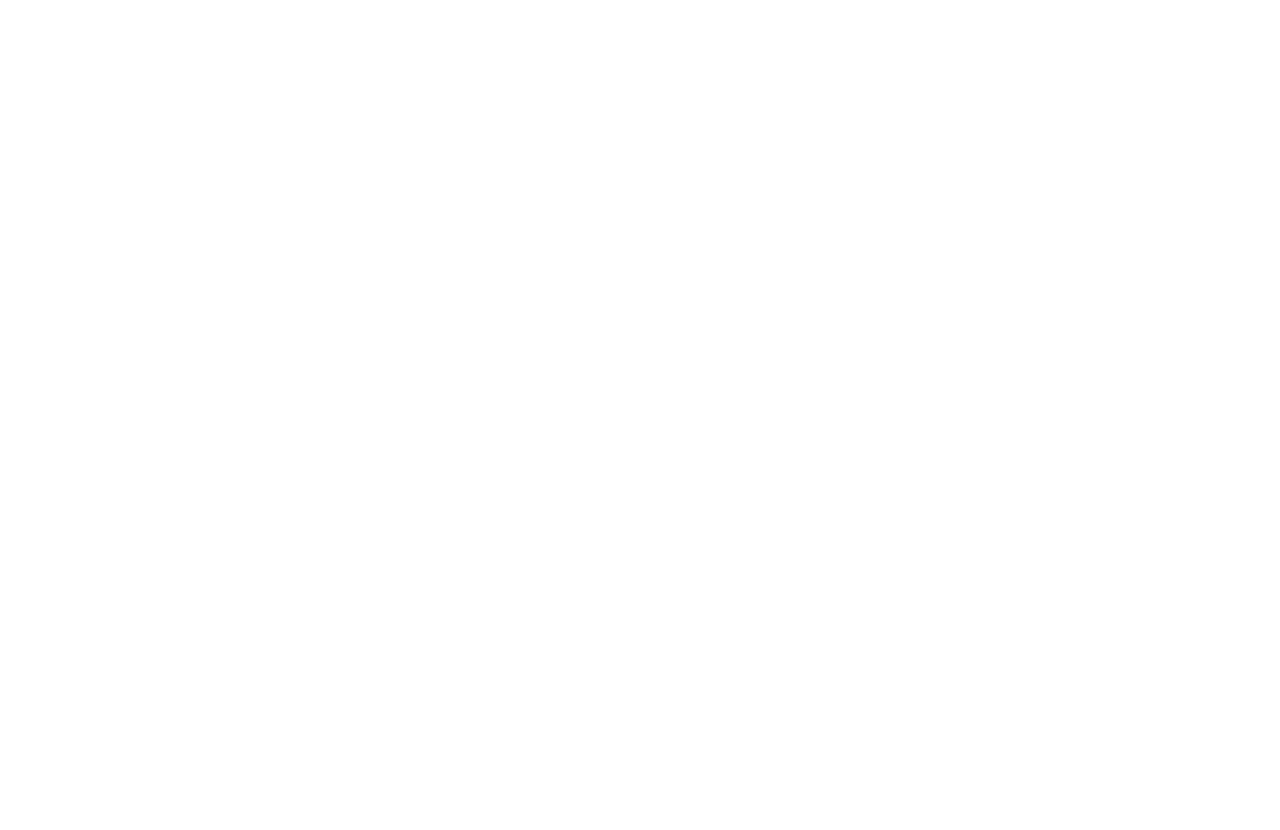
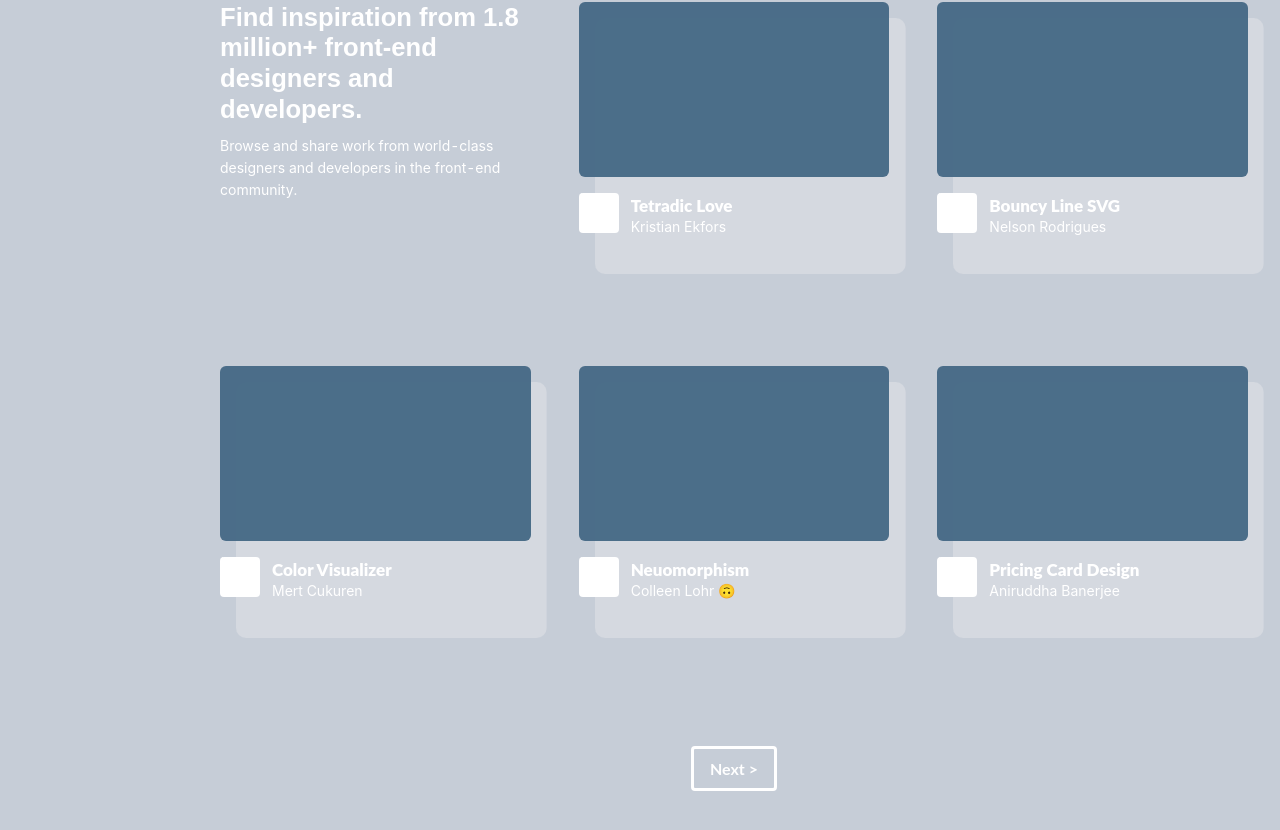
Before and after one commit to hongyue-qiu/codepen-homepage-practice, a React (Create React App) app: page / in a window 1280 px wide. Shown: the part 1074-1904 px from the top of the page. Before the commit the page ends 1004 px from the top, so only its background shows below. Built offline with nearby package versions, Linux system fonts and the light colour scheme.

Commit message:
add HomepageAnonCommunity

```diff
--- /dev/null
+++ b/src/component/PaginationContentItem/PaginationContentItem.js
@@ -0,0 +1,25 @@
+import React from 'react'
+import './paginationContentItem.scss'
+import {EyeFilled,HeartFilled,MessageFilled} from '@ant-design/icons'
+
+const PaginationContentItem = (props) => {
+    return (
+        <div className={'pagination-content-item'}>
+            <div className={'pagination-item-pic'}>photo</div>
+            <div className={'pagination-item-content'} >
+                <div className={'pagination-item-faces'}>faces</div>
+                <div className={'pagination-item-text'}>
+                    <div className={'pagination-item-title'}>{props.title}</div>
+                    <div className={'pagination-item-description'}>{props.description}</div>
+                </div>
+            </div>
+            <footer className={'pagination-content-item-footer'}>
+                <button className={'pagination-content-item-footer-btn'}><HeartFilled />{props.likes}</button>
+                <button className={'pagination-content-item-footer-btn'}><MessageFilled /> {props.message}</button>
+                <button className={'pagination-content-item-footer-btn'}><EyeFilled /> {props.views}</button>
+            </footer>
+        </div>
+    )
+}
+
+export default PaginationContentItem
--- /dev/null
+++ b/src/component/PaginationContentItem/paginationContentItem.scss
@@ -0,0 +1,108 @@
+.pagination-content-item{
+  flex-direction: column;
+  position: relative;
+  color: white;
+  width: 100%;
+  height: 300px;
+  z-index: 1;
+  .pagination-item-pic{
+    opacity: 0.99;
+    position: relative;
+    height: 0;
+    border-radius: 6px;
+    padding-top: 56.25%;
+    overflow: hidden;
+    background: #4A6D88;
+    color: white;
+  }
+  .pagination-item-content{
+    margin-top: 1rem;
+    display: flex;
+    justify-content: flex-start;
+    text-align: left;
+    .pagination-item-faces{
+      width: 40px;
+      height: 40px;
+      background: #ffffff;
+      margin-right: 0.75rem;
+      overflow: hidden;
+      font: 10px/1 monospace;
+      border-radius: 4px;
+    }
+    .pagination-item-title{
+      font-family: "Lato", "Lucida Grande", "Lucida Sans Unicode", Tahoma, Sans-Serif, sans-serif;
+      font-weight: 900;
+      font-size: 17px;
+    }
+    .pagination-item-description{
+      overflow: hidden;
+      white-space: nowrap;
+      text-overflow: ellipsis;
+      color: inherit;
+      display: inline-block;
+      position: relative;
+      z-index: 1;
+      -webkit-transition: 0.2s ease all;
+      transition: 0.2s ease all;
+      max-width: 100%;
+      font-size: 14px;
+      line-height: 1.2;
+      &:hover{
+        font-weight: bold;
+      }
+    }
+  }
+  .pagination-content-item-footer{
+    text-align: left;
+    font-size: 12px;
+
+    .pagination-content-item-footer-btn{
+      display: none;
+      margin-top: .5rem;
+      border: 0;
+      margin-right: 5px;
+      background: rgba(198,205,215,0.9);
+      padding: 0.25rem 0.5rem 0.2rem;
+      border-radius: 4px;
+      color: white;
+      cursor: pointer;
+      &:hover{
+        color: #ffcfcb;
+        background-color: white;
+      }
+    }
+  }
+  &:hover{
+    .pagination-content-item-footer-btn{
+      display: inline-block;
+    }
+  }
+  &:after{
+    content: '';
+    position: absolute;
+    top: 0;
+    right: 0;
+    bottom: -2rem;
+    left: 0;
+    margin: -1rem;
+    border-radius: 10px;
+    height: 320px;
+    overflow: hidden;
+    z-index: -1;
+    background:#D5D9E0;
+    -webkit-clip-path: inset(2rem 0 2rem 2rem round 10px);
+    clip-path: inset(2rem 0 2rem 2rem round 10px);
+    contain: strict;
+    -webkit-transition: -webkit-clip-path 0.3s ease 0.1s;
+    transition: -webkit-clip-path 0.3s ease 0.1s;
+    transition: clip-path 0.3s ease 0.1s;
+    transition: clip-path 0.3s ease 0.1s, -webkit-clip-path 0.3s ease 0.1s;
+  }
+  &:hover:after{
+    -webkit-clip-path: inset(0 0 0 0 round 10px);
+    clip-path: inset(0 0 0 0 round 10px);
+    -webkit-transition-delay: 0s;
+    transition-delay: 0s;
+  }
+
+}
--- a/src/component/navBar/navBar.scss
+++ b/src/component/navBar/navBar.scss
@@ -3,7 +3,7 @@
 }
 .nav-bar{
   background: #d5d9e0;
-  position: absolute;
+  position: fixed;
   top: 0;
   left: 0;
   z-index: 16;
--- a/src/pages/homepage/homepageMainBody/homepageAnonCards/homepageAnonCards.scss
+++ b/src/pages/homepage/homepageMainBody/homepageAnonCards/homepageAnonCards.scss
@@ -6,5 +6,5 @@
   max-width: 1200px;
   margin: 0 auto;
   position: relative;
-  padding: 0 2rem;
+  padding: 3rem 2rem 0;
 }
--- a/src/pages/homepage/index.js
+++ b/src/pages/homepage/index.js
@@ -1,12 +1,14 @@
 import React from 'react'
 import HomepageHeader from "./homepageHeader/HomepageHeader";
 import HomepageBody from "./homepageMainBody";
+import PaginationContainer from "./paginationContainer/PaginationContainer";
 
 const Homepage = ()=>{
     return (
         <div>
             <HomepageHeader/>
             <HomepageBody />
+            <PaginationContainer/>
         </div>
     )
 }
--- /dev/null
+++ b/src/pages/homepage/paginationContainer/PaginationContainer.js
@@ -0,0 +1,14 @@
+import React from 'react'
+import './paginationContainer.scss'
+import PaginationContainerContent from "./PaginationContainerContent/PaginationContainerContent";
+
+const PaginationContainer = () => {
+    return (
+        <div className={'pagination-container'}>
+            <PaginationContainerContent/>
+            <button className={'pagination-container-btn'}>Next ></button>
+        </div>
+    )
+}
+
+export default PaginationContainer
--- /dev/null
+++ b/src/pages/homepage/paginationContainer/PaginationContainerContent/PaginationContainerContent.js
@@ -0,0 +1,21 @@
+import React from 'react'
+import './paginationContainerContent.scss'
+import PaginationContentItem from "../../../../component/PaginationContentItem/PaginationContentItem";
+
+const PaginationContainerContent = () => {
+    return (
+        <div className={'pagination-container-content'}>
+            <div className={'pagination-container-description'}>
+                <h2>Find inspiration from 1.8 million+ front-end designers and developers.</h2>
+                <p>Browse and share work from world-class designers and developers in the front-end community.</p>
+            </div>
+            <PaginationContentItem title={'Tetradic Love'} description={'Kristian Ekfors'} likes={'19'} message={'0'} views={'369'}/>
+            <PaginationContentItem title={'Bouncy Line SVG'} description={'Nelson Rodrigues'} likes={'23'} message={'1'} views={'973'}/>
+            <PaginationContentItem title={'Color Visualizer'} description={'Mert Cukuren'} likes={'5'} message={'2'} views={'258'}/>
+            <PaginationContentItem title={'Neuomorphism'} description={'Colleen Lohr 🙃'} likes={'6'} message={'0'} views={'317'}/>
+            <PaginationContentItem title={'Pricing Card Design'} description={'Aniruddha Banerjee'} likes={'11'} message={'0'} views={'262'}/>
+        </div>
+    )
+}
+
+export default PaginationContainerContent
--- /dev/null
+++ b/src/pages/homepage/paginationContainer/PaginationContainerContent/paginationContainerContent.scss
@@ -0,0 +1,21 @@
+.pagination-container-content{
+  display: grid;
+  grid-template-columns: repeat(auto-fill, minmax(30%, 1fr));
+  -ms-flex-align: start;
+  align-items: start;
+  justify-items: center;
+  grid-gap: 4rem 3rem;
+
+  .pagination-container-description{
+    color: white;
+    text-align: left;
+    h2{
+      color: white;
+      font-family: 'Telefon', Sans-Serif, sans-serif;
+      font-size: 1.6rem;
+      line-height: 1.2;
+      margin: 0 0 10px 0;
+      font-weight: bold;
+    }
+  }
+}
--- /dev/null
+++ b/src/pages/homepage/paginationContainer/paginationContainer.scss
@@ -0,0 +1,33 @@
+.pagination-container{
+  width: 100%;
+  max-width: 1200px;
+  margin: 0 auto;
+  position: relative;
+  padding: 3rem 2rem;
+  .pagination-container-btn{
+    grid-row: 2;
+    justify-self: center;
+    display: flex;
+    justify-content: center;
+    align-items: center;
+    margin: 5rem auto 3rem;
+    background: none;
+    border: 3px solid white;
+    min-width: 40px;
+    font-family: "Lato", "Lucida Grande", "Lucida Sans Unicode", Tahoma, Sans-Serif, sans-serif;
+    -webkit-appearance: none;
+    font-size: 1rem;
+    line-height: 1.2;
+    padding: 10px 16px;
+    border-radius: 4px;
+    color: white;
+    cursor: pointer;
+    white-space: nowrap;
+    text-overflow: ellipsis;
+    font-weight: bold;
+    &:hover{
+      background: white;
+      color: #010C1E;
+    }
+  }
+}
```
